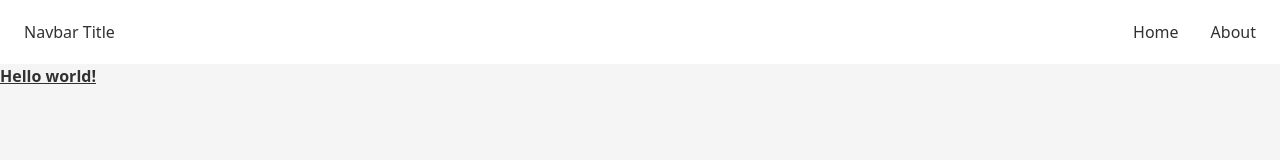
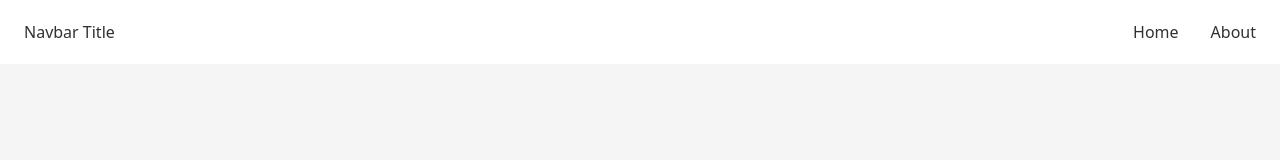
Before and after one commit to Noroff-FEU-Assignments/project-exam-2-TorMagne, a Vue app: page / in a window 1280 px wide. Shown: the top 160 px of the page. Built offline with nearby package versions, Linux system fonts and the light colour scheme.

Commit message:
removed hello wolrd

```diff
--- a/src/views/HomeView.vue
+++ b/src/views/HomeView.vue
@@ -1,16 +1,12 @@
-<template>
-  <div class="home">
-    <HelloWorld msg="Welcome to Your Vue.js App" />
-  </div>
-</template>
+<template></template>
 
 <script>
 // @ is an alias to /src
-import HelloWorld from "@/components/HelloWorld.vue";
+// import HelloWorld from "@/components/HelloWorld.vue";
 
 export default {
-  components: {
-    HelloWorld,
-  },
+  // components: {
+  //   HelloWorld,
+  // },
 };
 </script>
```
